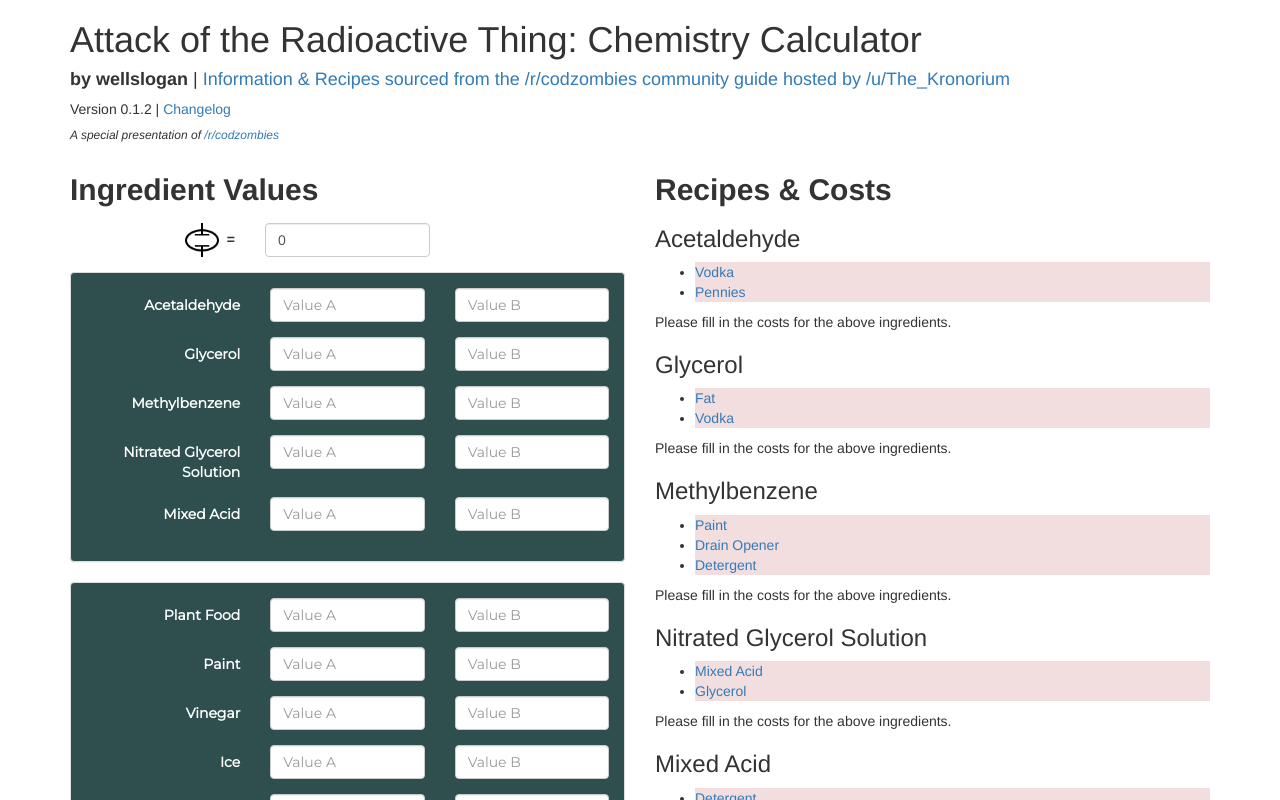
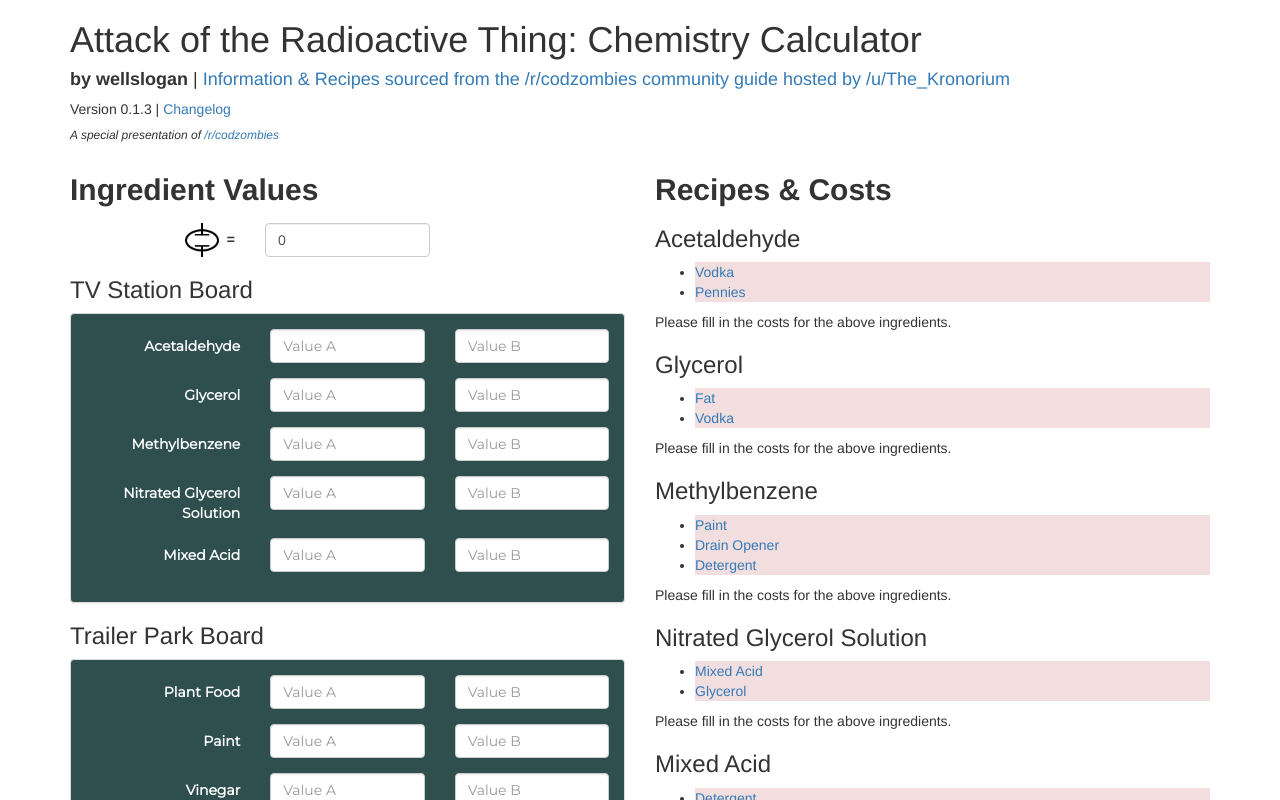
Before and after one commit to wellslogan/wellslogan.github.io, an Angular app in the folder aotrt/: page / in a window 1280 px wide. Shown: the top 800 px of the page. Built offline with nearby package versions, Linux system fonts and the light colour scheme.

Commit message:
refactored ingredient listing to group by board, added board titles

```diff
--- a/aotrt/src/app/app.component.html
+++ b/aotrt/src/app/app.component.html
@@ -29,7 +29,8 @@
       <h1>
         Attack of the Radioactive Thing: Chemistry Calculator
       </h1>
-      <h4><strong>by wellslogan</strong> | <a href="https://docs.google.com/document/d/1_Zco-XbZJb_d4o6J0FrKH-wj2NTK5-z0wsEUOow6ISY/edit#" target="_blank" rel="noopener">Information & Recipes sourced from the /r/codzombies community guide hosted by /u/The_Kronorium</a></h4>
+      <h4><strong>by wellslogan</strong> | <a href="https://docs.google.com/document/d/1_Zco-XbZJb_d4o6J0FrKH-wj2NTK5-z0wsEUOow6ISY/edit#"
+          target="_blank" rel="noopener">Information & Recipes sourced from the /r/codzombies community guide hosted by /u/The_Kronorium</a></h4>
       <span>Version {{changelog[0].version}} | <a href="#" data-target="#changelog" data-toggle="modal">Changelog</a></span>
 
       <h6><em>A special presentation of <a target="_blank" rel="noopener" href="http://reddit.com/r/codzombies">/r/codzombies</a></em></h6>
@@ -51,10 +52,12 @@
           </div>
         </div>
 
-        <div class="panel panel-default board" *ngFor="let board of ingredients">
+        <div *ngFor="let board of boards">
+          <h3>{{board.title}}</h3>
+          <div class="panel panel-default board">
             <div class="panel-body board-body">
 
-            <div class="form-group" *ngFor="let ingredient of board">
+              <div class="form-group" *ngFor="let ingredient of board.ingredients">
                 <div *ngIf="ingredient.boardItem">
                   <a name="{{ingredient.name}}"></a>
                   <label class="col-sm-4 col-xs-4 control-label">{{ingredient.name}}</label>
@@ -70,6 +73,7 @@
                 </div>
               </div>
 
+            </div>
           </div>
         </div>
       </form>
--- a/aotrt/src/app/app.component.ts
+++ b/aotrt/src/app/app.component.ts
@@ -19,10 +19,19 @@ export class AppComponent implements IAppComponent {
   magicNumber = 0;
 
   constructor() {
-    this.ingredients = InitData.ingredients();
-    this.recipes = InitData.recipes(this.ingredients);
+    let init = new InitData();
+    this.ingredients = init.ingredients;
+    this.recipes = init.recipes;
+    this.boards = init.boards;
 
     this.changelog = [
+      new ChangelogEntry(
+        "0.1.3",
+        "Fri 2017/07/07 10:30 PM EDT",
+        [
+          "Added titles for each board",
+        ]
+      ),
       new ChangelogEntry(
         "0.1.2",
         "Fri 2017/07/07 8:30 PM EDT",
--- a/aotrt/src/app/app.initdata.ts
+++ b/aotrt/src/app/app.initdata.ts
@@ -38,6 +38,15 @@ let boardIngredientsList = [
       "Dinitro"]
     ];
 
+let boardTitles = [
+  "TV Station Board",
+  "Trailer Park Board",
+  "Beach Board",
+  "Spawn Room Board",
+  "Beachside Market Rear Board",
+  "Garage Board"
+]
+
 let nonBoardIngredientsList = [
       ["3-methyl-2,4-di-nitrobenzene",
       "3,4-di-nitroxy-methyl-propane",
@@ -64,48 +73,56 @@ let recipesList = [
     ];
 
 export class InitData {
+  boards: Board[] = [];
+  ingredients: Ingredient[] = [];
+  recipes: Recipe[] = [];
 
-  static ingredients(): Ingredient[][] {
-    let result = boardIngredientsList.map((outerVal, outerIdx) => {
-      return outerVal.map((val, idx) => {
-        return new Ingredient(0, val);
-      });
-    });
-
-    result = result.concat(nonBoardIngredientsList.map((outerVal, outerIdx) => {
-      return outerVal.map((val, idx) => {
-        return new Ingredient(0, val, false);
-      });
-    }));
-
-    return result;
+  constructor(){
+    this.initIngredients(0, boardIngredientsList, true);
+    this.initIngredients(boardIngredientsList.length, nonBoardIngredientsList, false);
+    this.initRecipes(recipesList);
   }
 
-  static getIngredientByName(name: string, ingredients: Ingredient[][]): Ingredient {
-    for (let i = 0; i < ingredients.length; i++) {
-      for (let j = 0; j < ingredients[i].length; j++) {
-        if (ingredients[i][j].name === name) {
-          return ingredients[i][j];
-        }
+  initIngredients(startId: number, list: string[][], board: boolean): void {
+    if (board && list.length !== boardTitles.length) {
+      console.log('board & titles size mismatch');
+      return;
+    }
+
+    for (let i = 0; i < list.length; i++) {
+      let ingredientsToAdd = [];
+      for (let j = 0; j < list[i].length; j++) {
+        let toAdd = new Ingredient(startId, list[i][j])
+        ingredientsToAdd.push(toAdd);
+        this.ingredients.push(toAdd);
+        startId += 1;
+      }
+      if (board) {
+        this.boards.push(new Board(boardTitles[i], ingredientsToAdd))
+      }
+    }
+  }
+
+  getIngredientByName(name: string): Ingredient {
+    for (let i = 0; i < this.ingredients.length; i++) {
+      if (this.ingredients[i].name === name) {
+        return this.ingredients[i];
       }
     }
     console.log('ingredient "' + name + '" not found in array');
     return undefined;
   }
 
-  static recipes(ings: Ingredient[][]): Recipe[] {
-    let result = [];
+  initRecipes(list: string[][]): void {
 
-    for (let i = 0; i < recipesList.length; i++) {
-      let ingredientsToAdd = recipesList[i].slice(1).map((val, index) => {
-        return InitData.getIngredientByName(val, ings);
+    for (let i = 0; i < list.length; i++) {
+      let ingredientsToAdd = list[i].slice(1).map((val, index) => {
+        return this.getIngredientByName(val);
       });
-      result = result.concat(new Recipe(
-        InitData.getIngredientByName(recipesList[i][0], ings),
+      this.recipes.push(new Recipe(
+        this.getIngredientByName(list[i][0]),
         ingredientsToAdd
       ));
     }
-
-    return result;
   }
 }
```
Also changed, not shown: 5 other files (tests, documents, lock files or other folders). Lines whose indentation alone changed are shown as unchanged.
